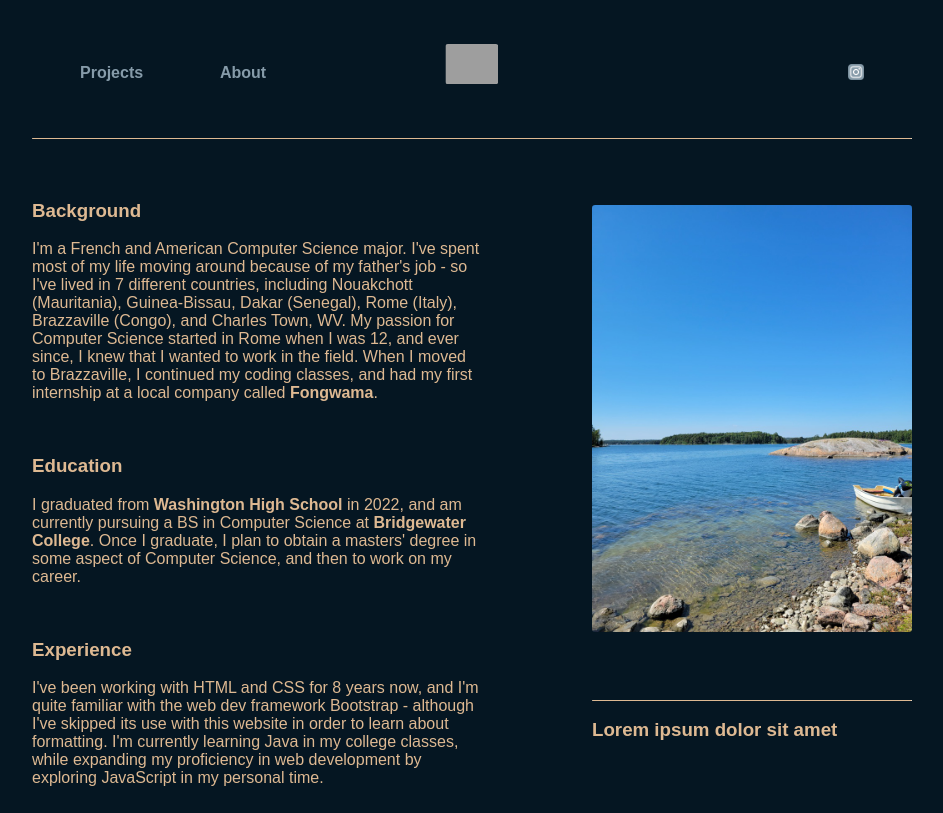
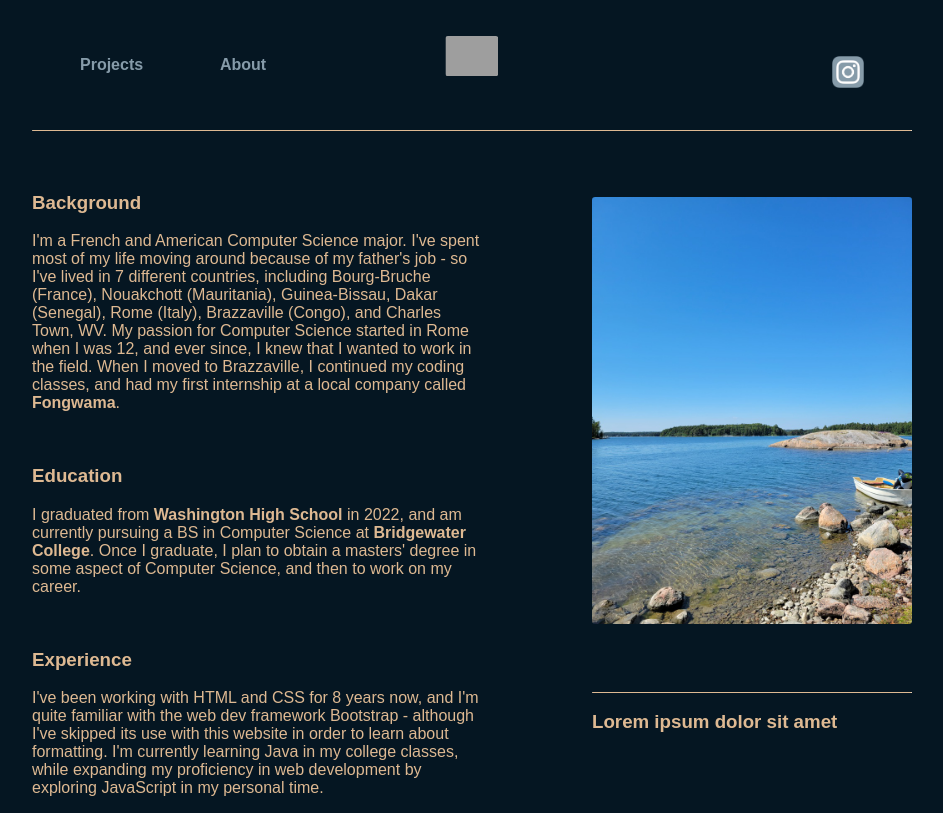
Before and after one commit to Bauer03/PortfolioWebsite, a plain HTML site: page aboutme.html in a window 1280 px wide. Shown: the whole page, without its empty margins (168-1111 px from the left). Drawn offline with nearby package versions, Linux system fonts and the light colour scheme; grey boxes are pictures that could not be loaded.

Commit message:
Small tweaks

```diff
--- a/Style.css
+++ b/Style.css
@@ -141,7 +141,6 @@ body {
 nav {
     position: relative;
     padding: 6vh;
-    margin-top: 2vh;
     margin-left: 15vw;
     margin-right: 15vw;
 }
@@ -159,8 +158,8 @@ nav a:hover {
 }
 
 .imgInsta {
-    max-height:2vh;
-    max-width: 2vw;
+    max-height: 2em;
+    max-width: 2em;
     float: right;
     transform: scale(1);
     transition: transform 0.1s ease;
--- a/aboutme.html
+++ b/aboutme.html
@@ -59,7 +59,7 @@
                 <h3>Background</h3>
                 <p>
                     I'm a French and American Computer Science major. I've spent most of my life moving around because of my
-                     father's job - so I've lived in 7 different countries, including Nouakchott (Mauritania), Guinea-Bissau,
+                     father's job - so I've lived in 7 different countries, including Bourg-Bruche (France), Nouakchott (Mauritania), Guinea-Bissau,
                      Dakar (Senegal), Rome (Italy), Brazzaville (Congo), and Charles Town, WV. My passion for Computer Science
                      started in Rome when I was 12, and ever since, I knew that I wanted to work in the field. When I moved to
                      Brazzaville, I continued my coding classes, and had my first internship at a local company called
```
Also changed, not shown: README.md.
